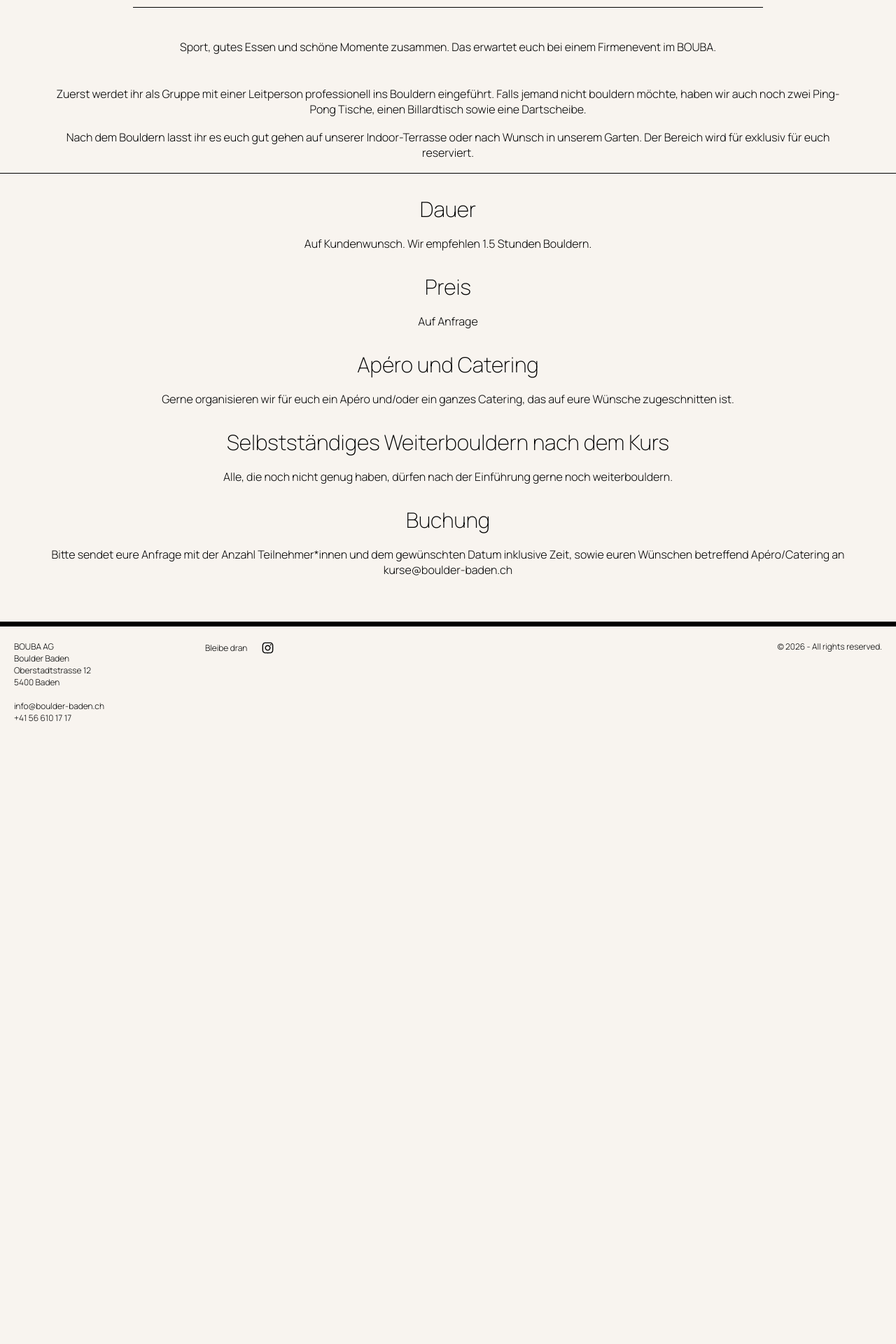
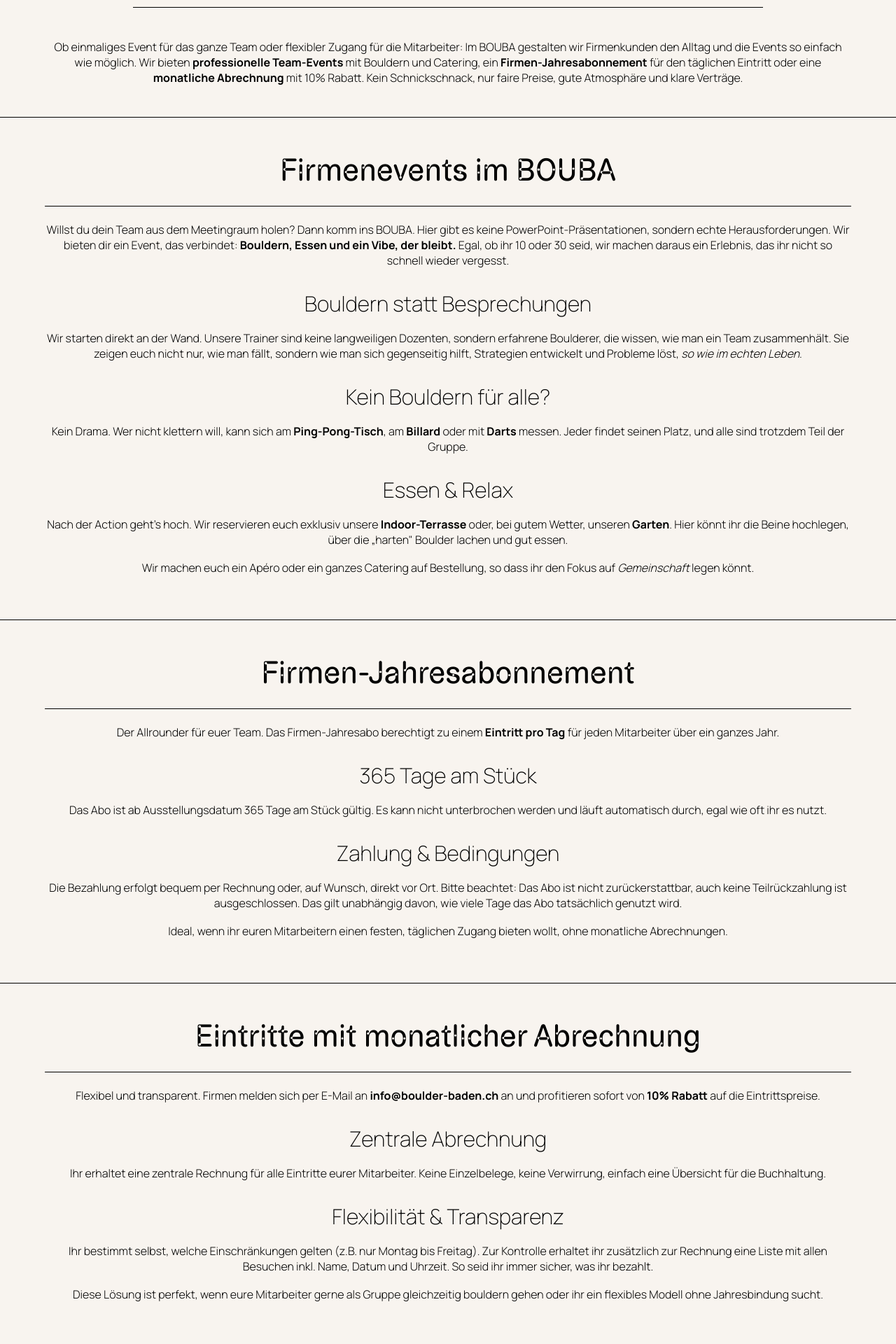
Before and after one commit to escodebar/boulder-baden.ch, a Nuxt app: page /firmenangebot in a window 1280 px wide. Shown: the part 240-2160 px from the top of the page at 70% size. Before the commit the page ends 1314 px from the top, so only its background shows below. Built offline with nearby package versions, Linux system fonts and the light colour scheme.

Commit message:
Add all company offers

```diff
--- a/app/pages/firmenangebot.vue
+++ b/app/pages/firmenangebot.vue
@@ -1,42 +1,113 @@
 <template>
-  <h1>Firmenangebot</h1>
+  <h1>Firmenagebot</h1>
 
   <p>
-    Sport, gutes Essen und schöne Momente zusammen. Das erwartet euch bei einem
-    Firmenevent im BOUBA.
-  </p>
-
-  <p>
-    Zuerst werdet ihr als Gruppe mit einer Leitperson professionell ins Bouldern
-    eingeführt. Falls jemand nicht bouldern möchte, haben wir auch noch zwei
-    Ping-Pong Tische, einen Billardtisch sowie eine Dartscheibe.
-  </p>
-  <p>
-    Nach dem Bouldern lasst ihr es euch gut gehen auf unserer Indoor-Terrasse
-    oder nach Wunsch in unserem Garten. Der Bereich wird für exklusiv für euch
-    reserviert.
+    Ob einmaliges Event für das ganze Team oder flexibler Zugang für die
+    Mitarbeiter: Im BOUBA gestalten wir Firmenkunden den Alltag und die Events
+    so einfach wie möglich. Wir bieten
+    <strong>professionelle Team-Events</strong> mit Bouldern und Catering, ein
+    <strong>Firmen-Jahresabonnement</strong> für den täglichen Eintritt oder
+    eine <strong>monatliche Abrechnung</strong> mit 10% Rabatt. Kein
+    Schnickschnack, nur faire Preise, gute Atmosphäre und klare Verträge.
   </p>
 
   <section>
-    <h3>Dauer</h3>
-    <p>Auf Kundenwunsch. Wir empfehlen 1.5 Stunden Bouldern.</p>
-    <h3>Preis</h3>
-    <p>Auf Anfrage</p>
-    <h3>Apéro und Catering</h3>
+    <h2>Firmenevents im BOUBA</h2>
     <p>
-      Gerne organisieren wir für euch ein Apéro und/oder ein ganzes Catering,
-      das auf eure Wünsche zugeschnitten ist.
+      Willst du dein Team aus dem Meetingraum holen? Dann komm ins BOUBA. Hier
+      gibt es keine PowerPoint-Präsentationen, sondern echte Herausforderungen.
+      Wir bieten dir ein Event, das verbindet:
+      <strong>Bouldern, Essen und ein Vibe, der bleibt.</strong>
+      Egal, ob ihr 10 oder 30 seid, wir machen daraus ein Erlebnis, das ihr
+      nicht so schnell wieder vergesst.
     </p>
-    <h3>Selbstständiges Weiterbouldern nach dem Kurs</h3>
+
+    <h3>Bouldern statt Besprechungen</h3>
     <p>
-      Alle, die noch nicht genug haben, dürfen nach der Einführung gerne noch
-      weiterbouldern.
+      Wir starten direkt an der Wand. Unsere Trainer sind keine langweiligen
+      Dozenten, sondern erfahrene Boulderer, die wissen, wie man ein Team
+      zusammenhält. Sie zeigen euch nicht nur, wie man fällt, sondern wie man
+      sich gegenseitig hilft, Strategien entwickelt und Probleme löst,
+      <em>so wie im echten Leben</em>.
     </p>
-    <h3>Buchung</h3>
+
+    <h3>Kein Bouldern für alle?</h3>
     <p>
-      Bitte sendet eure Anfrage mit der Anzahl Teilnehmer*innen und dem
-      gewünschten Datum inklusive Zeit, sowie euren Wünschen betreffend
-      Apéro/Catering an kurse@boulder-baden.ch
+      Kein Drama. Wer nicht klettern will, kann sich am
+      <strong>Ping-Pong-Tisch</strong>, am <strong>Billard</strong> oder mit
+      <strong>Darts</strong> messen. Jeder findet seinen Platz, und alle sind
+      trotzdem Teil der Gruppe.
+    </p>
+
+    <h3>Essen & Relax</h3>
+    <p>
+      Nach der Action geht’s hoch. Wir reservieren euch exklusiv unsere
+      <strong>Indoor-Terrasse</strong> oder, bei gutem Wetter, unseren
+      <strong>Garten</strong>. Hier könnt ihr die Beine hochlegen, über die
+      „harten" Boulder lachen und gut essen.
+    </p>
+    <p>
+      Wir machen euch ein Apéro oder ein ganzes Catering auf Bestellung, so dass
+      ihr den Fokus auf <em>Gemeinschaft</em> legen könnt.
+    </p>
+  </section>
+
+  <section>
+    <h2>Firmen-Jahresabonnement</h2>
+    <p>
+      Der Allrounder für euer Team. Das Firmen-Jahresabo berechtigt zu einem
+      <strong>Eintritt pro Tag</strong> für jeden Mitarbeiter über ein ganzes
+      Jahr.
+    </p>
+
+    <h3>365 Tage am Stück</h3>
+    <p>
+      Das Abo ist ab Ausstellungsdatum 365 Tage am Stück gültig. Es kann nicht
+      unterbrochen werden und läuft automatisch durch, egal wie oft ihr es
+      nutzt.
+    </p>
+
+    <h3>Zahlung & Bedingungen</h3>
+    <p>
+      Die Bezahlung erfolgt bequem per Rechnung oder, auf Wunsch, direkt vor
+      Ort. Bitte beachtet: Das Abo ist nicht zurückerstattbar, auch keine
+      Teilrückzahlung ist ausgeschlossen. Das gilt unabhängig davon, wie viele
+      Tage das Abo tatsächlich genutzt wird.
+    </p>
+
+    <p>
+      Ideal, wenn ihr euren Mitarbeitern einen festen, täglichen Zugang bieten
+      wollt, ohne monatliche Abrechnungen.
+    </p>
+  </section>
+
+  <section>
+    <h2>Eintritte mit monatlicher Abrechnung</h2>
+    <p>
+      Flexibel und transparent. Firmen melden sich per E-Mail an
+      <strong>info@boulder-baden.ch</strong> an und profitieren sofort von
+      <strong>10% Rabatt</strong> auf die Eintrittspreise.
+    </p>
+
+    <h3>Zentrale Abrechnung</h3>
+    <p>
+      Ihr erhaltet eine zentrale Rechnung für alle Eintritte eurer Mitarbeiter.
+      Keine Einzelbelege, keine Verwirrung, einfach eine Übersicht für die
+      Buchhaltung.
+    </p>
+
+    <h3>Flexibilität & Transparenz</h3>
+    <p>
+      Ihr bestimmt selbst, welche Einschränkungen gelten (z.B. nur Montag bis
+      Freitag). Zur Kontrolle erhaltet ihr zusätzlich zur Rechnung eine Liste
+      mit allen Besuchen inkl. Name, Datum und Uhrzeit. So seid ihr immer
+      sicher, was ihr bezahlt.
+    </p>
+
+    <p>
+      Diese Lösung ist perfekt, wenn eure Mitarbeiter gerne als Gruppe
+      gleichzeitig bouldern gehen oder ihr ein flexibles Modell ohne
+      Jahresbindung sucht.
     </p>
   </section>
 </template>
```
